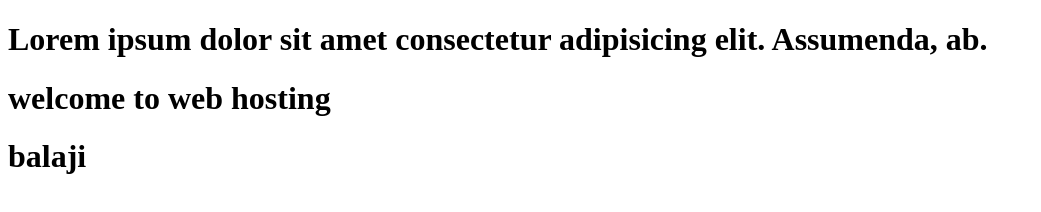
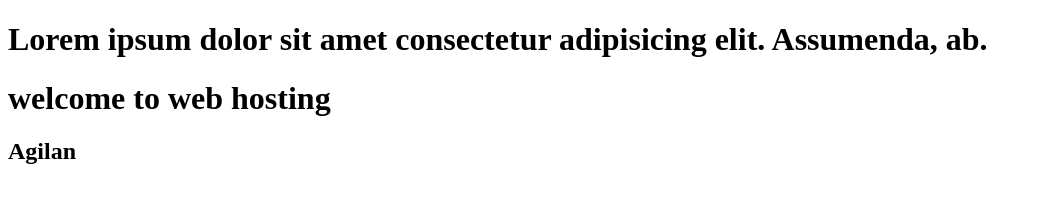
Before and after one commit to 11radhi/REPONUMBER1, a plain HTML site: page index.html in a window 1280 px wide. Shown: the whole page, without its empty margins (0-1041 px from the left). Drawn offline with Linux system fonts and the light colour scheme.

Commit message:
Update index.html

```diff
--- a/index.html
+++ b/index.html
@@ -12,11 +12,8 @@
     <h1>
         welcome to web hosting
     </h1>
-    <h1>
-        balaji
-    </h1>
     <h2>
-
+        Agilan
     </h2>
 </body>
 </html>
```
